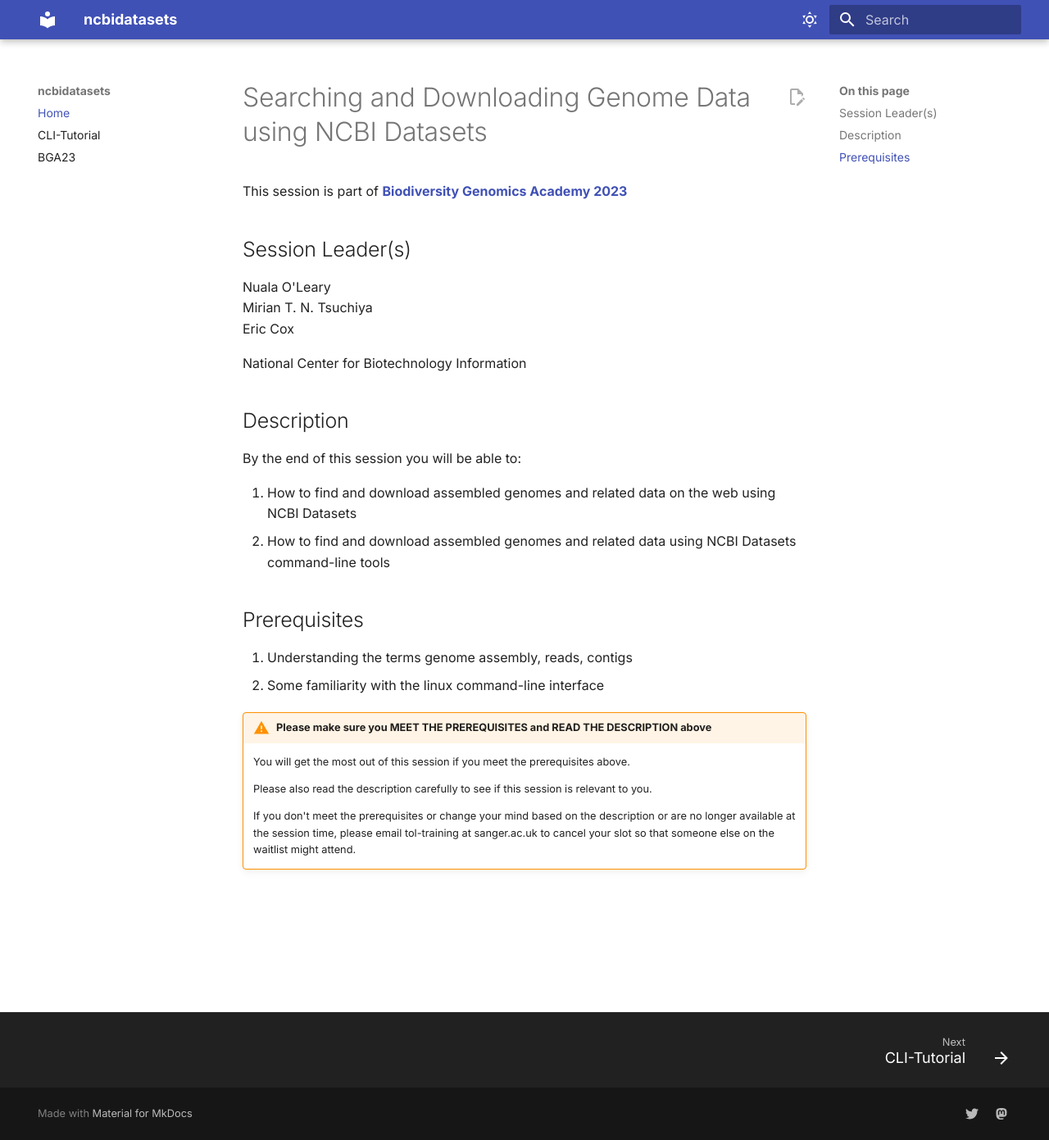
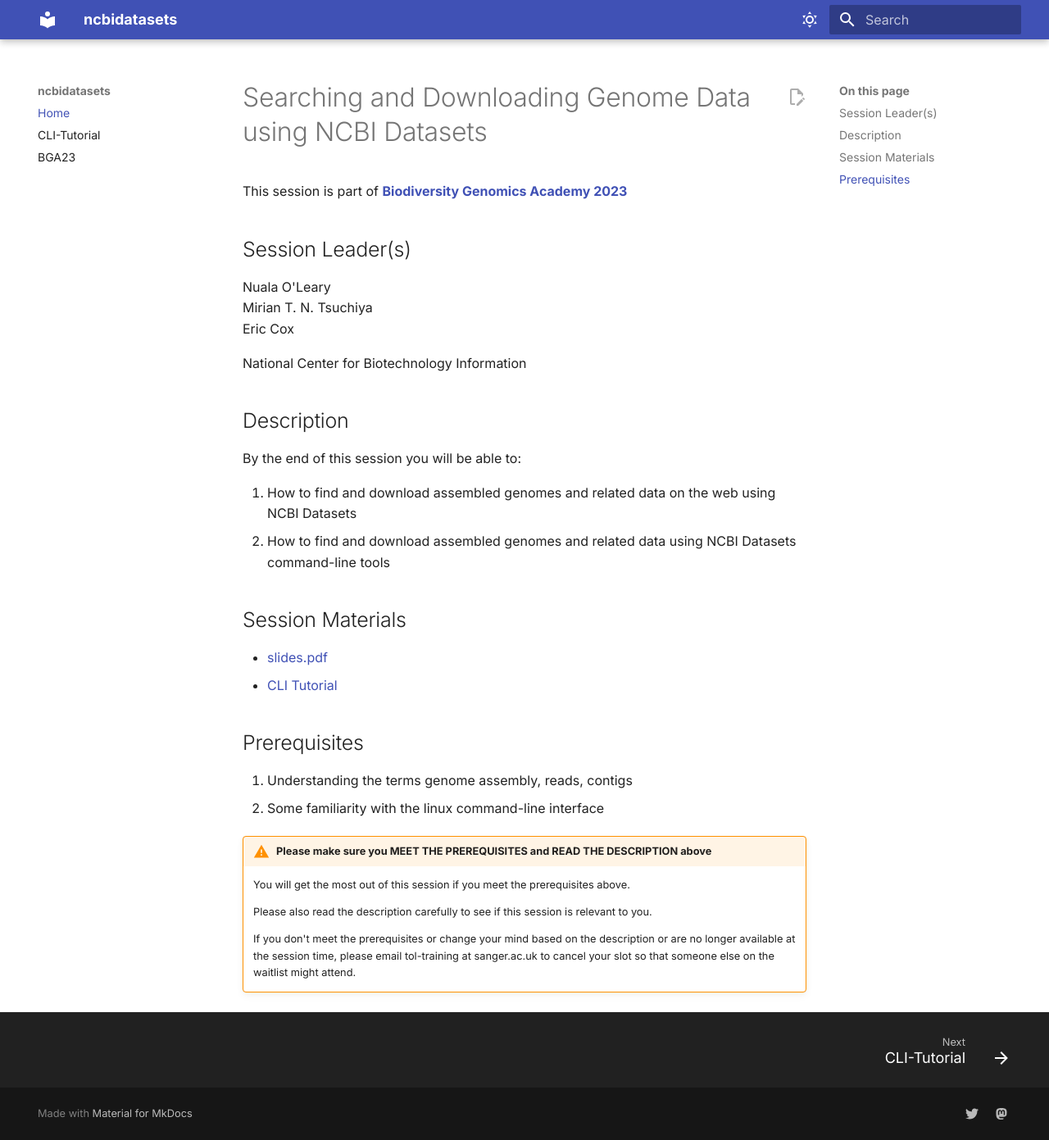
Before and after one commit to BGAcademy23/ncbidatasets, an MkDocs documentation site: the page built from docs/README.md, in a window 1280 px wide and 1391 px high. Shown: the whole window at 82% size. Built offline with MkDocs 1.6.1 and Material for MkDocs 9.7.7, drawn with Linux system fonts in a browser that asks for light colours.

Commit message:
Update README.md

```diff
--- a/docs/README.md
+++ b/docs/README.md
@@ -17,6 +17,12 @@
 1. How to find and download assembled genomes and related data on the web using NCBI Datasets
 2. How to find and download assembled genomes and related data using NCBI Datasets command-line tools
 
+## Session Materials
+
+- [slides.pdf](slides.pdf)
+- [CLI Tutorial](NCBI-datasets-cli.md)
+
+
 ## Prerequisites
 
 1. Understanding the terms genome assembly, reads, contigs
```
